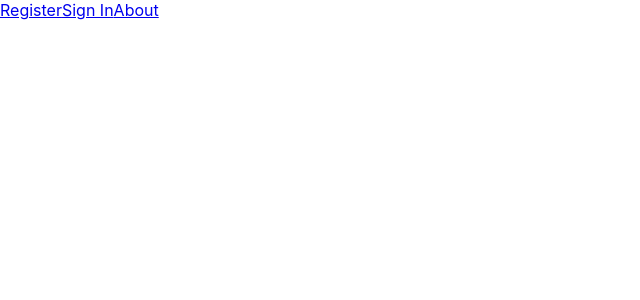
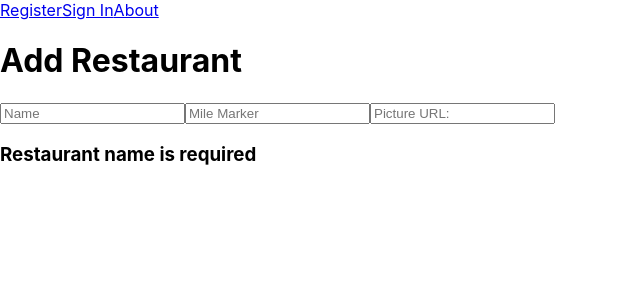
Before and after one commit to fuentesdominic/brunch, a React (Create React App) app: page /create-restaurant in a window 1280 px wide. Shown: the top 300 px of the page, without its empty margins (0-640 px from the left). Built offline with nearby package versions, Linux system fonts and the light colour scheme.

Commit message:
fill in return for handlechange

```diff
--- a/src/components/RestaurantForms.jsx
+++ b/src/components/RestaurantForms.jsx
@@ -36,7 +36,30 @@ const RestaurantForms = () => {
   }
 
   return (
-    <div></div>
+    <div>
+      <form onSubmit={handleSubmit} className="restaurantForm">
+        <h1>Add Restaurant</h1>
+        <input
+          placeholder='Name'
+          id="name"
+          type="text"
+          onChange={handleChange}
+          value={formState.name} />
+        <input
+          placeholder='Mile Marker'
+          id='mile_marker'
+          type='text'
+          onChange={handleChange}
+          value={formState.mile_marker} />
+        <input
+          placeholder="Picture URL:"
+          id="picture_url"
+          type="text"
+          onChange={handleChange}
+          value={formState.picture_url} />
+          {validButton}
+      </form>
+    </div>
   )
 }
 export default RestaurantForms
```
